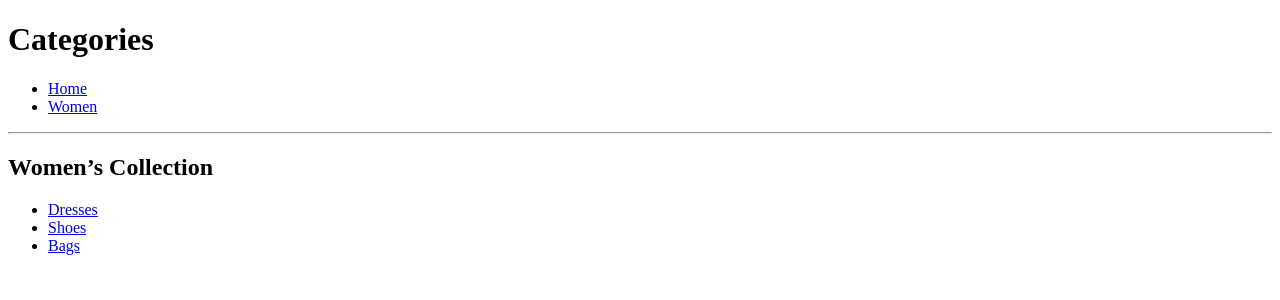
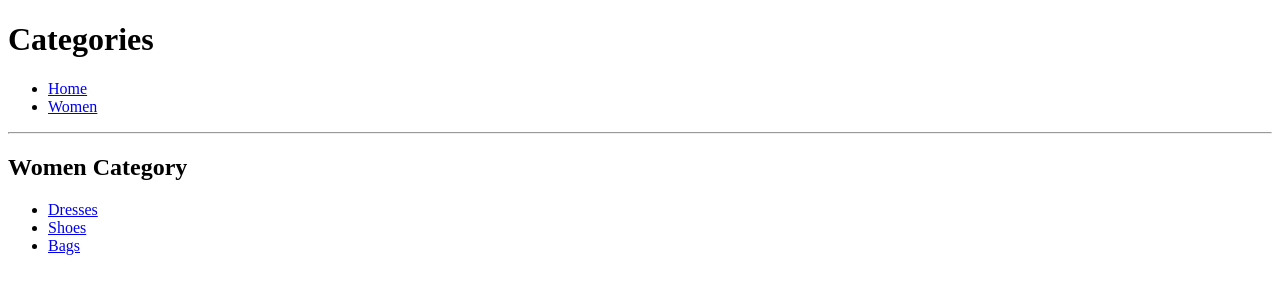
Before and after one commit to acciojob/nested-routes-Padma-darsi, a React app: page /category in a window 1280 px wide. Shown: the top 300 px of the page. Built offline with nearby package versions, Linux system fonts and the light colour scheme.

Commit message:
Update Category.js

```diff
--- a/src/components/Category.js
+++ b/src/components/Category.js
@@ -6,11 +6,11 @@ const Category = () => {
 
   return (
     <div>
-      <h2>Women’s Collection</h2>
+      <h2>Women Category</h2>
       <ul>
         {items.map((item, index) => (
           <li key={index}>
-            <Link to={`/women/${item.toLowerCase()}`}>{item}</Link>
+            <Link to={`/category/${item.toLowerCase()}`}>{item}</Link>
           </li>
         ))}
       </ul>
```
